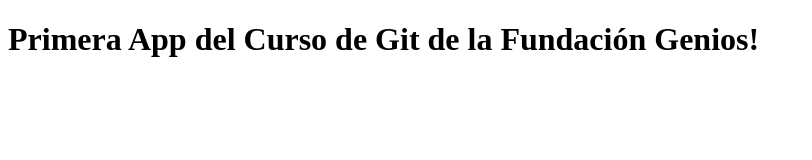
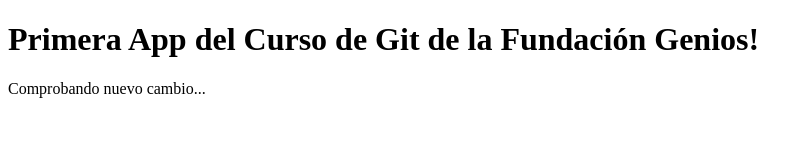
Before and after one commit to jorgeivanquintero/app1, a plain HTML site: page index.html in a window 1280 px wide. Shown: the whole page, without its empty margins (0-812 px from the left). Drawn offline with Linux system fonts and the light colour scheme.

Commit message:
Update index.html
Comprobando

```diff
--- a/index.html
+++ b/index.html
@@ -10,5 +10,7 @@
     <h1>
         Primera App del Curso de Git de la Fundación Genios!
     </h1>
+
+    Comprobando nuevo cambio...
 </body>
 </html>
```
